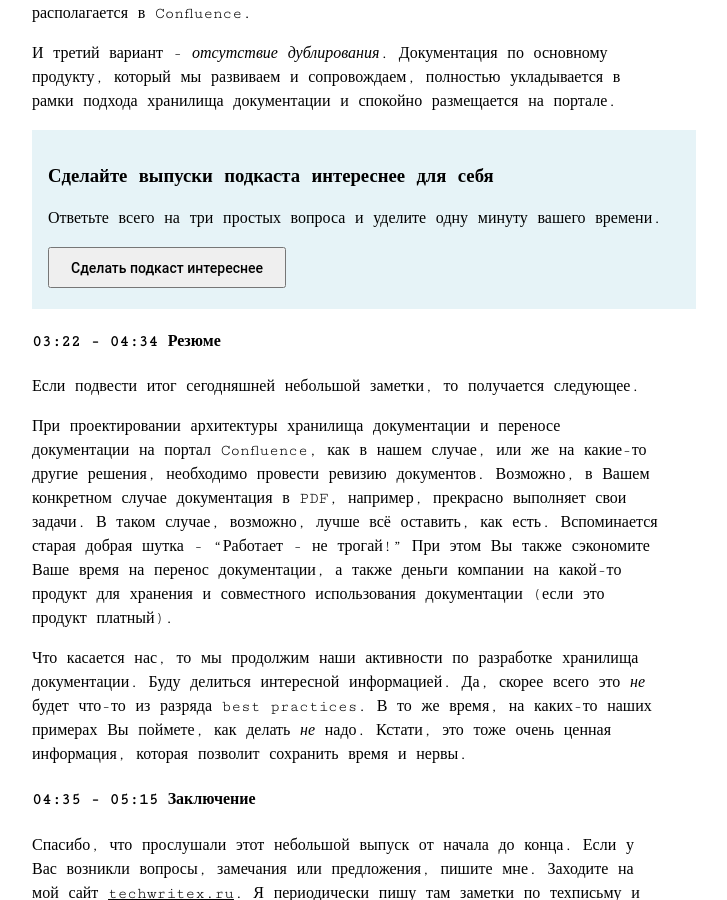
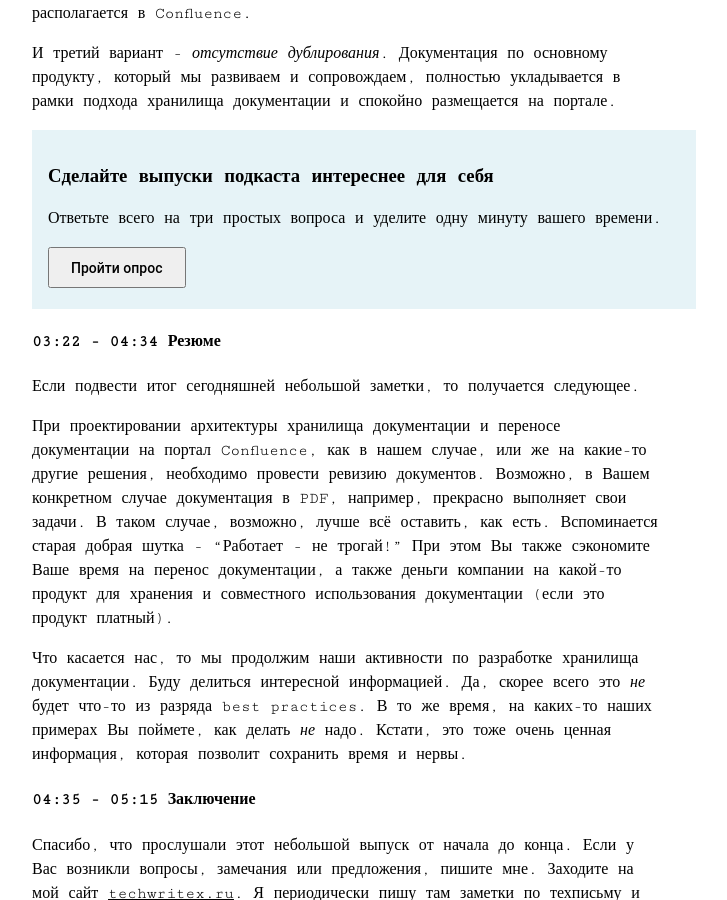
Before and after one commit to techwritex/techcommpod, a Jekyll site: the page built from _posts/2023-03-16-vypusk-4-edinyj-istochnik-pravdy-dopolnenie.md, in a window 1280 px wide and 900 px high, scrolled down 2380 px. Shown: the whole window, without its empty margins (292-1019 px from the left). Built offline with Jekyll 4.4.1, drawn with Linux system fonts in a browser that asks for light colours.

Commit message:
techcommpod-1.8.3-survey-custom-form-15

```diff
--- a/_includes/podcast_survey_banner.html
+++ b/_includes/podcast_survey_banner.html
@@ -2,6 +2,6 @@
     <h3>Сделайте выпуски подкаста интереснее для себя</h3>
     <p>Ответьте всего на три простых вопроса и уделите одну минуту вашего времени.</p>
     <a href="https://forms.gle/muj1QHqAdtN52Qzj8"><button
-            style="padding:0.75em 1.5em; margin:0 0.3em 0.3em 0; font-family:'Roboto', sans-serif; font-weight:500; font-size: 14px;">Сделать подкаст интереснее</button>
+            style="padding:0.75em 1.5em; margin:0 0.3em 0.3em 0; font-family:'Roboto', sans-serif; font-weight:500; font-size: 14px;">Пройти опрос</button>
     </a>
 </div>
```
